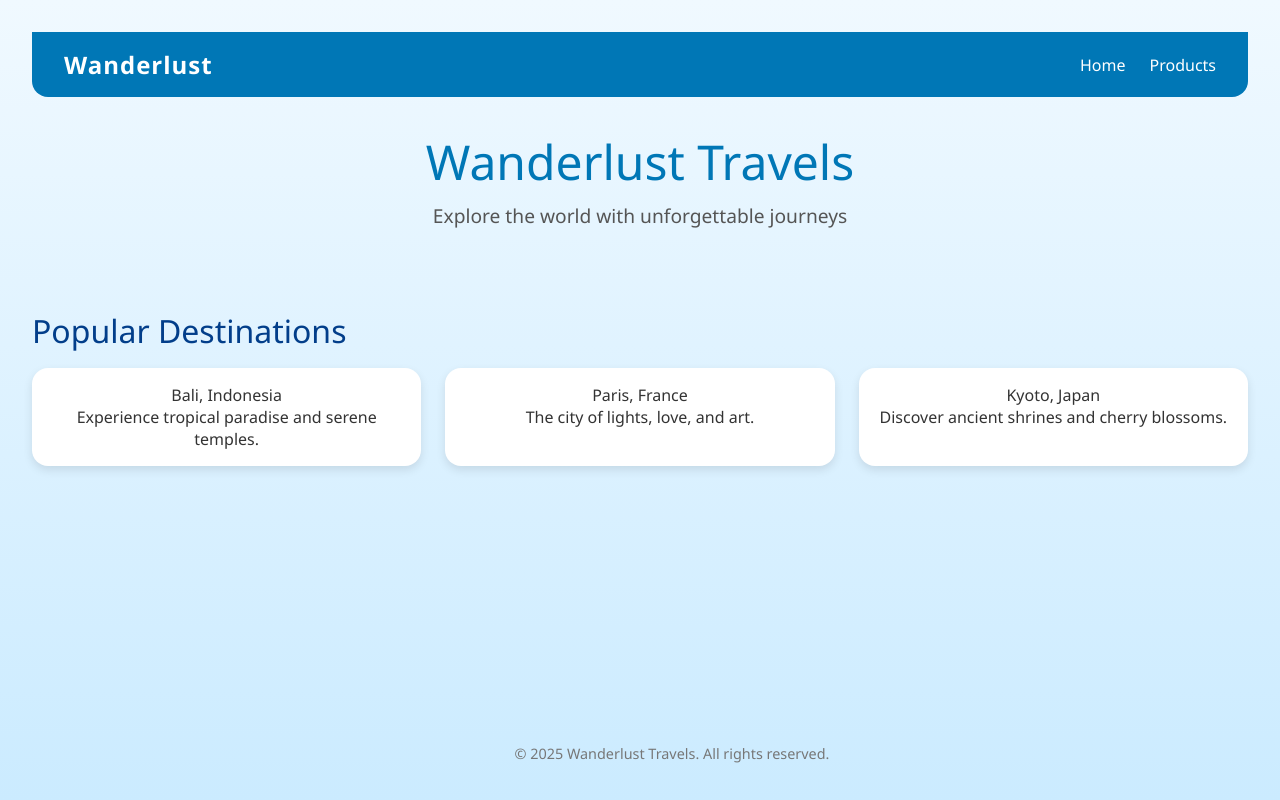
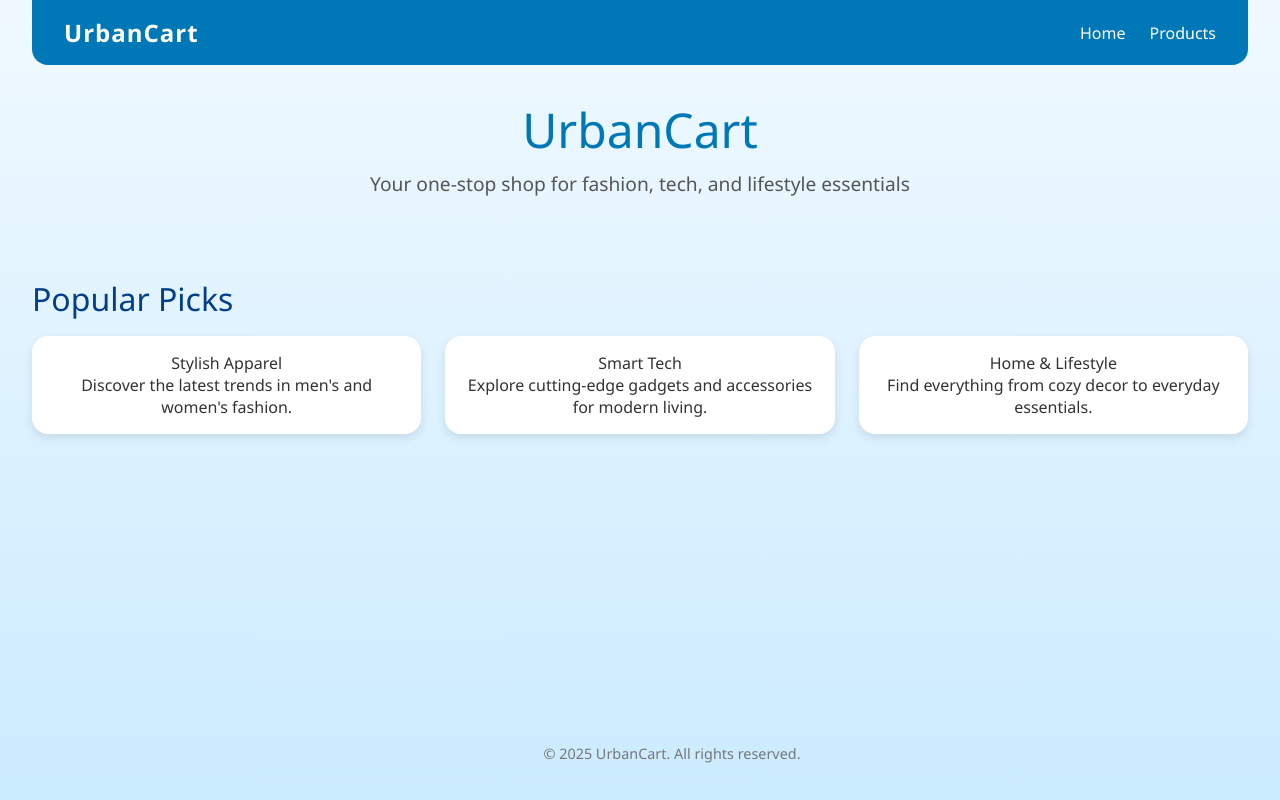
Before and after one commit to Typee8/droplabs-rekrutacja, a React (Vite) app: page / in a window 1280 px wide. Shown: the top 800 px of the page. Built offline with nearby package versions, Linux system fonts and the light colour scheme.

Commit message:
Match website content theme to product types from fake api.

```diff
--- a/src/Homepage.tsx
+++ b/src/Homepage.tsx
@@ -5,7 +5,7 @@ import LastViewedProductButton from "./LastViewedProductBtn";
 
 const Page = styled.div`
   font-family: "Segoe UI", Tahoma, Geneva, Verdana, sans-serif;
-  padding: 2rem;
+  padding: 0 2rem 2rem 2rem;
   height: 100vh;
   background: linear-gradient(to bottom, #f0f9ff, #cbebff);
   color: #333;
@@ -66,32 +66,35 @@ const HomePage: React.FC = () => {
     <Page>
       <Navbar />
       <Header>
-        <Title>Wanderlust Travels</Title>
-        <Subtitle>Explore the world with unforgettable journeys</Subtitle>
+        <Title>UrbanCart</Title>
+        <Subtitle>
+          Your one-stop shop for fashion, tech, and lifestyle essentials
+        </Subtitle>
       </Header>
 
       <Section>
         <LastViewedProductButton />
-        <SectionTitle>Popular Destinations</SectionTitle>
+        <SectionTitle>Popular Picks</SectionTitle>
         <DestinationList>
           <DestinationCard>
-            <h3>Bali, Indonesia</h3>
-            <p>Experience tropical paradise and serene temples.</p>
+            <h3>Stylish Apparel</h3>
+            <p>Discover the latest trends in men's and women's fashion.</p>
           </DestinationCard>
           <DestinationCard>
-            <h3>Paris, France</h3>
-            <p>The city of lights, love, and art.</p>
+            <h3>Smart Tech</h3>
+            <p>
+              Explore cutting-edge gadgets and accessories for modern living.
+            </p>
           </DestinationCard>
           <DestinationCard>
-            <h3>Kyoto, Japan</h3>
-            <p>Discover ancient shrines and cherry blossoms.</p>
+            <h3>Home & Lifestyle</h3>
+            <p>Find everything from cozy decor to everyday essentials.</p>
           </DestinationCard>
         </DestinationList>
       </Section>
 
       <Footer>
-        &copy; {new Date().getFullYear()} Wanderlust Travels. All rights
-        reserved.
+        &copy; {new Date().getFullYear()} UrbanCart. All rights reserved.
       </Footer>
     </Page>
   );
--- a/src/Navbar.tsx
+++ b/src/Navbar.tsx
@@ -37,7 +37,7 @@ const NavLink = styled(Link)`
 const Navbar: React.FC = () => {
   return (
     <Nav>
-      <Brand>Wanderlust</Brand>
+      <Brand>UrbanCart</Brand>
       <NavLinks>
         <NavLink to="/">Home</NavLink>
         <NavLink to="/products">Products</NavLink>
--- a/src/Products.tsx
+++ b/src/Products.tsx
@@ -10,12 +10,6 @@ const Page = styled.div`
   padding: 2rem;
   background: linear-gradient(to bottom, #e0f7fa, #ffffff);
   min-height: 100vh;
-`;
-
-const Title = styled.h1`
-  text-align: center;
-  color: #0077b6;
-  margin-bottom: 2rem;
 `;
 
 const Grid = styled.ul`
@@ -109,7 +103,6 @@ const Products: React.FC = () => {
   ) : (
     <Page>
       <Navbar />
-      <Title>Our Travel Packages</Title>
       <label htmlFor="product-search">Search</label>
       <input
         value={searchValue}
```
